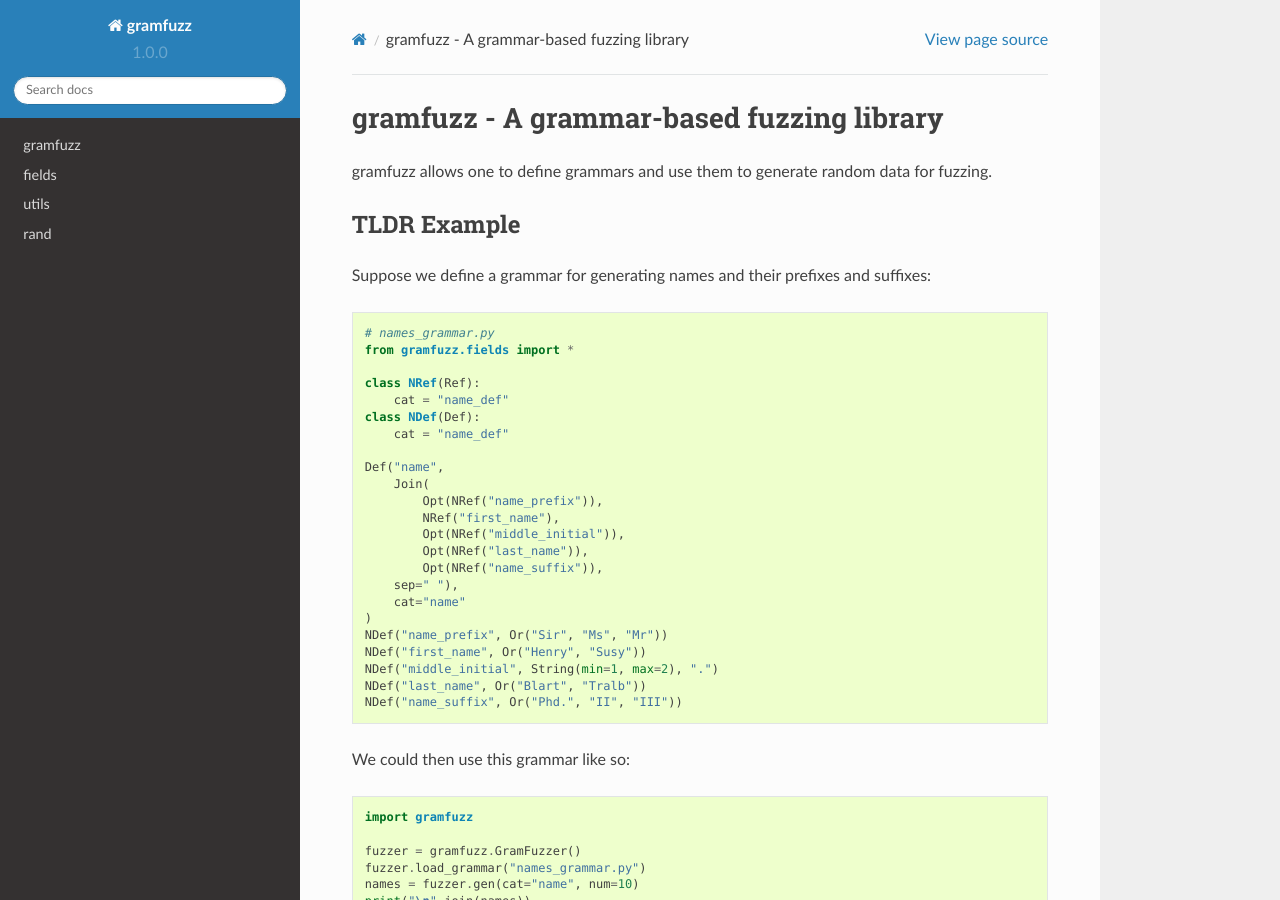
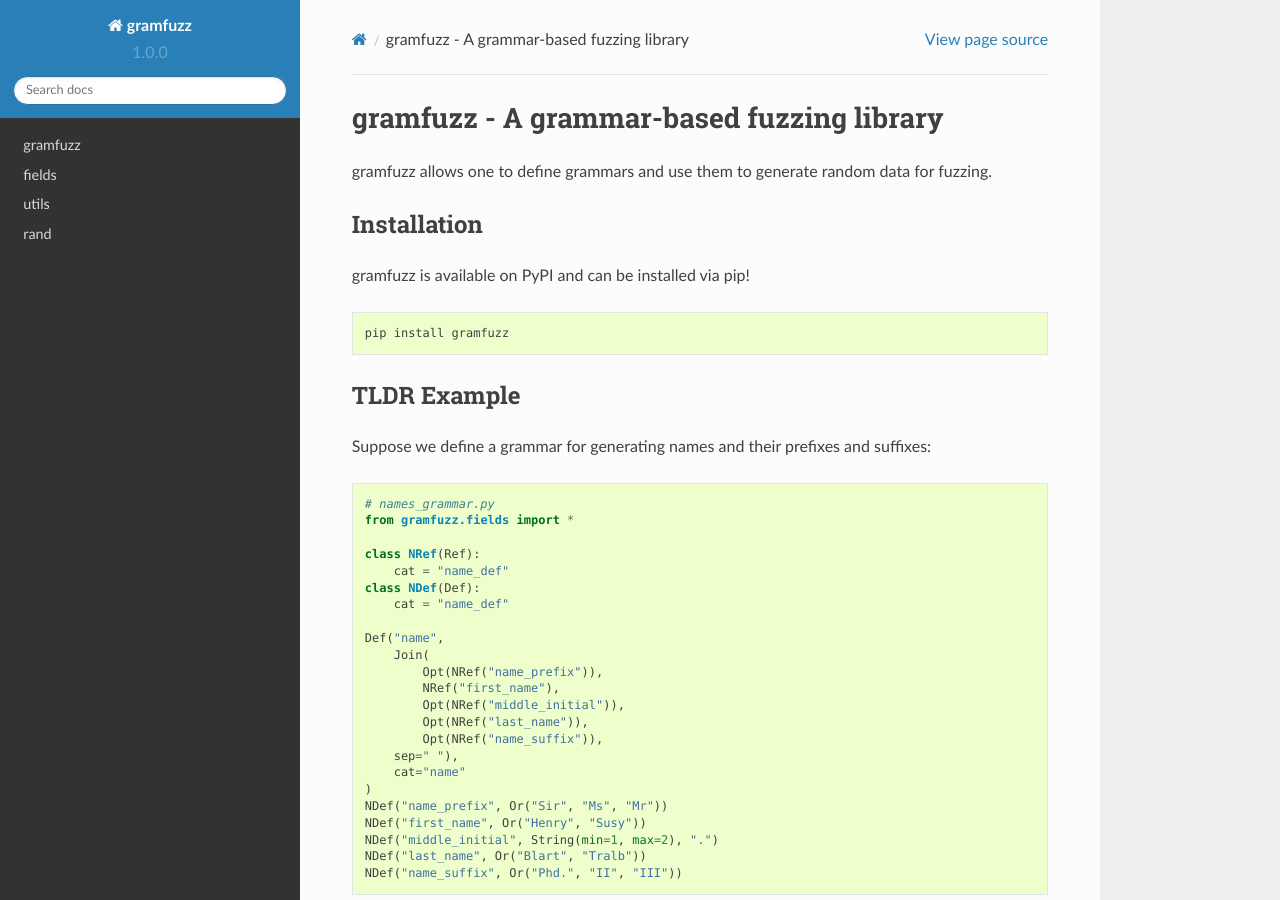
Before and after one commit to d0c-s4vage/gramfuzz, a Sphinx documentation site: the page built from docs/source/index.rst, in a window 1280 px wide and 900 px high. Built offline with Sphinx 7.4.7 and the Read the Docs theme 2.0.0, drawn with Linux system fonts in a browser that asks for light colours; pages that are not in the unit, such as notebooks, are missing from menus.

Commit message:
added installation instructions (pip)

```diff
--- a/docs/source/index.rst
+++ b/docs/source/index.rst
@@ -8,6 +8,16 @@
 
 gramfuzz allows one to define grammars and use them to
 generate random data for fuzzing.
+
+Installation
+^^^^^^^^^^^^
+
+gramfuzz is available on PyPI and can be installed via pip!
+
+.. code-block:: bash
+
+   pip install gramfuzz
+
 
 .. _tldr_example:
 
```
Also changed, not shown: README.md (+8 -0 lines).
